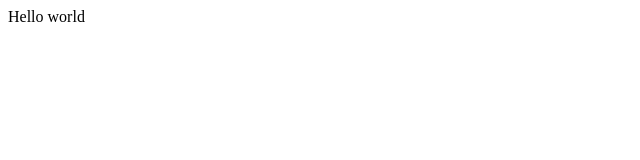
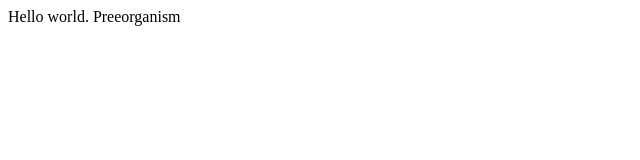
Before and after one commit to superinsect/opentutorials-superinsect, a plain HTML site: page index.html in a window 1280 px wide. Shown: the whole page, without its empty margins (0-640 px from the left). Drawn offline with Linux system fonts and the light colour scheme.

Commit message:
change index.html

```diff
--- a/index.html
+++ b/index.html
@@ -19,6 +19,6 @@
 	</head>
 
 	<body>
-		Hello world
+		Hello world. Preeorganism
 	</body>
 </html>
```
